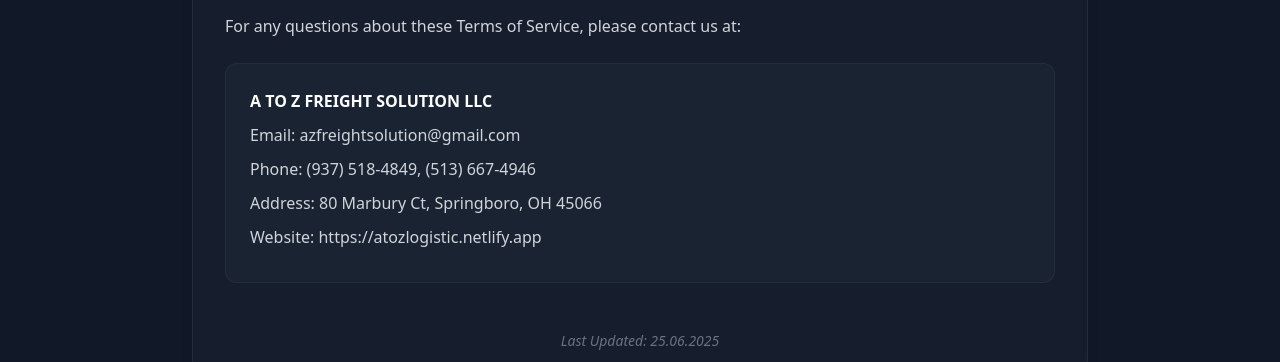
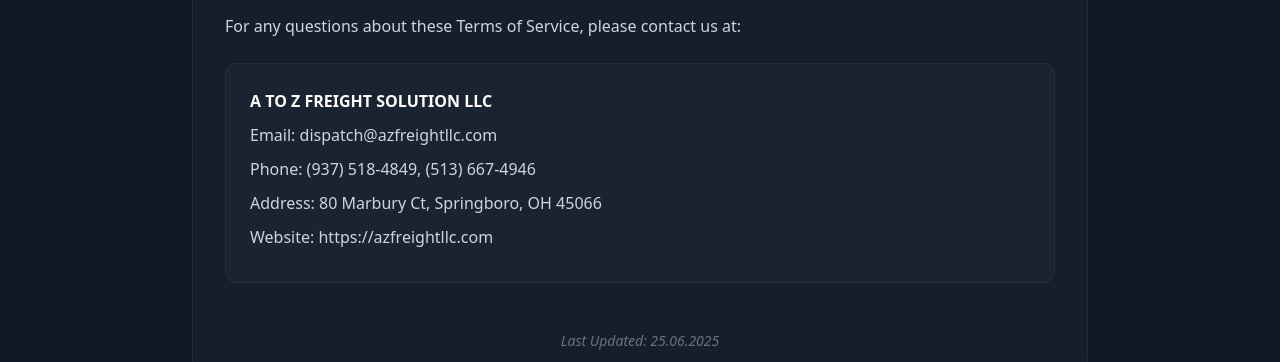
Before and after one commit to EasyRelay/a-to-z, a React (Vite) app: page /terms-service in a window 1280 px wide. Shown: the part 2720-3082 px from the top of the page. Built offline with nearby package versions, Linux system fonts and the light colour scheme.

Commit message:
Update TermsOfService.tsx

```diff
--- a/src/pages/TermsOfService.tsx
+++ b/src/pages/TermsOfService.tsx
@@ -84,10 +84,10 @@ function TermsOfService() {
               <p>For any questions about these Terms of Service, please contact us at:</p>
               <div className="bg-gray-800/50 p-6 rounded-xl border border-gray-700/40 mt-6">
                 <p className="mb-2 font-bold text-white">A TO Z FREIGHT SOLUTION LLC</p>
-                <p className="mb-2">Email: azfreightsolution@gmail.com</p>
+                <p className="mb-2">Email: dispatch@azfreightllc.com</p>
                 <p className="mb-2">Phone: (937) 518-4849, (513) 667-4946</p>
                 <p className="mb-2">Address: 80 Marbury Ct, Springboro, OH 45066</p>
-                <p className="mb-2">Website: https://atozlogistic.netlify.app</p>
+                <p className="mb-2">Website: https://azfreightllc.com</p>
               </div>
 
               <p className="text-sm text-gray-500 mt-12 text-center italic">
```
